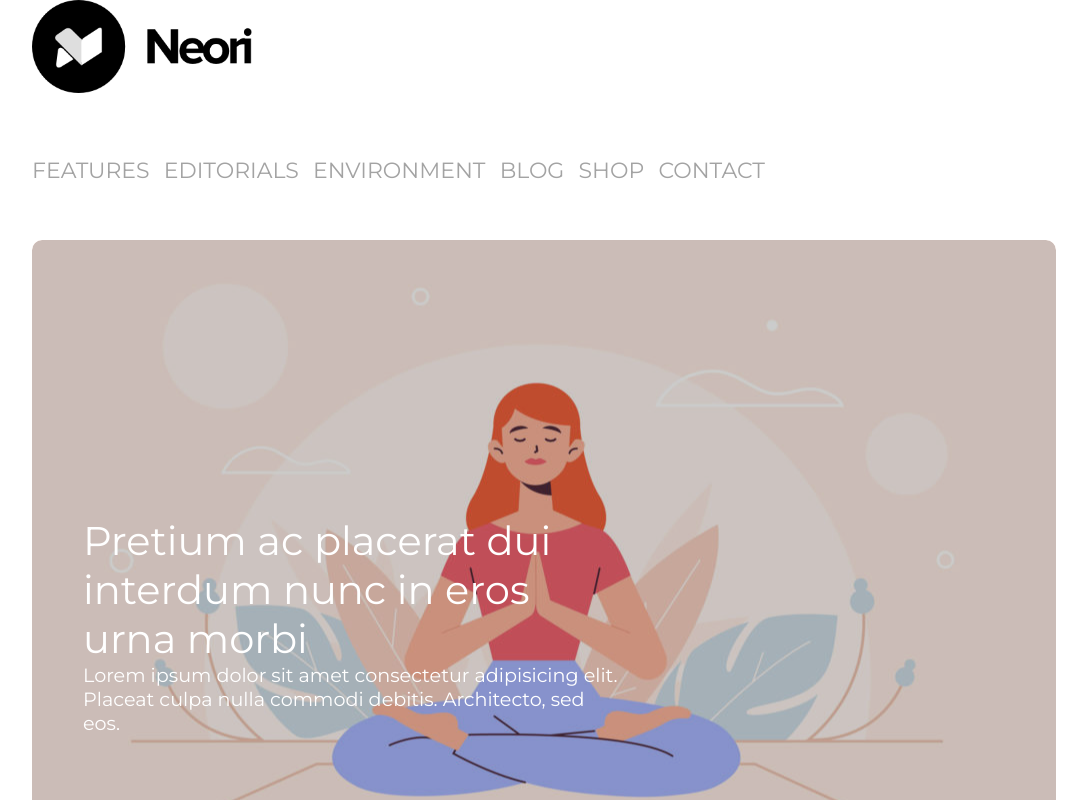
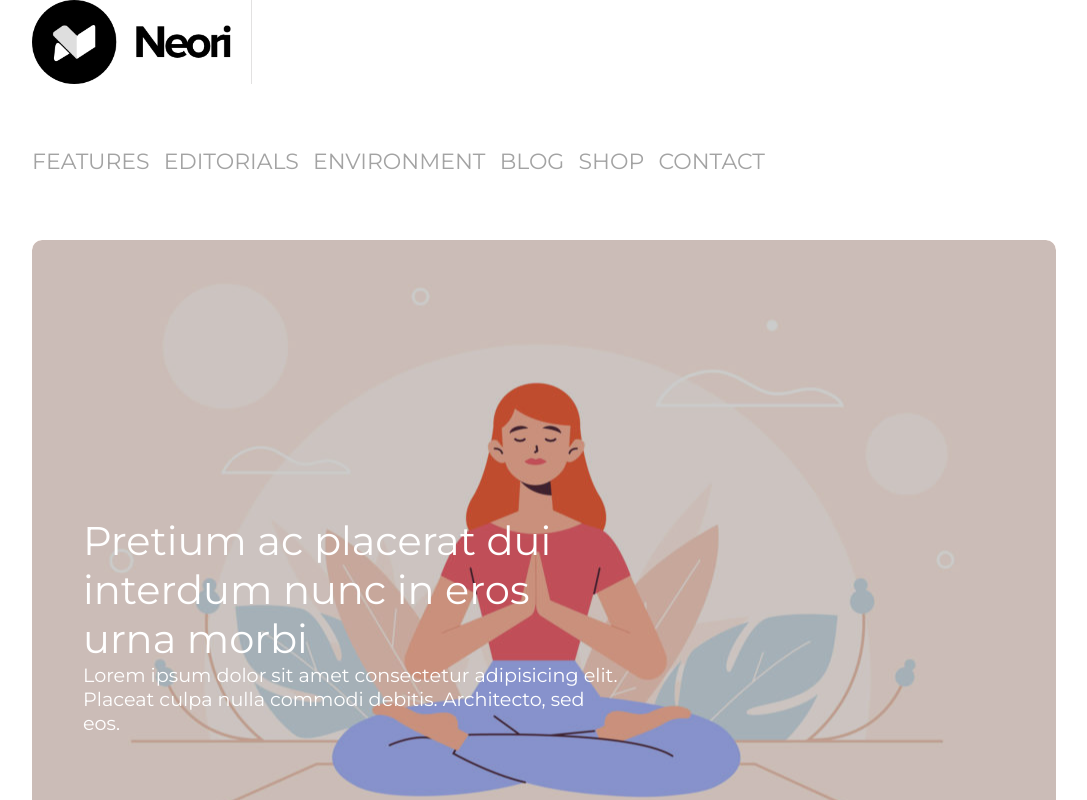
Before and after one commit to manumastro/htmlcss-wp, a plain HTML site: page index.html in a window 1280 px wide. Shown: the top 800 px of the page, without its empty margins (96-1183 px from the left). Drawn offline with Linux system fonts and the light colour scheme.

Commit message:
inserito bordo alla destra del logo

```diff
--- a/assets/css/style.css
+++ b/assets/css/style.css
@@ -59,6 +59,8 @@ body{
 
 .logo img{
   width: 220px;
+  padding-right: 20px;
+  border-right: 1px solid #e2e1e1;
 }
 
 .logo.menu{
```
